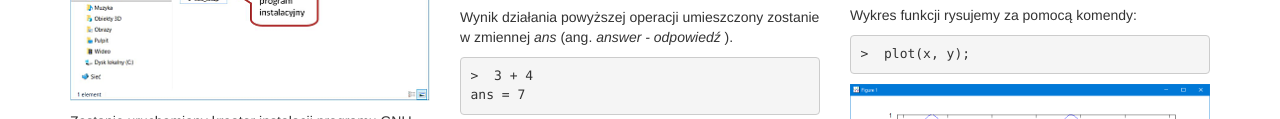
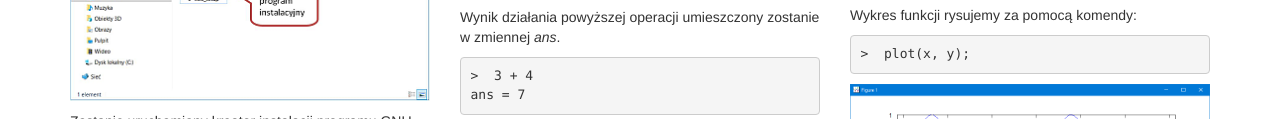
Before and after one commit to slavekjanusz/elektron, a plain HTML site: page elektronika.html in a window 1280 px wide. Shown: the part 827-946 px from the top of the page. Drawn offline with Linux system fonts and the light colour scheme.

Commit message:
Edit file

```diff
--- a/elektronika.html
+++ b/elektronika.html
@@ -203,7 +203,7 @@ utworzonych w środowisku GNU Octave</a>
 		programu Octave po znaku zachęty &gt; wpisz polecenie 3 + 4 i naciśnij klawisz
 		<kbd class="my-kbd">Enter</kbd>. </p>
         <p>Wynik działania powyższej operacji umieszczony zostanie w zmiennej
-        <em>ans</em> (ang. <em> answer - odpowiedź </em>).
+        <em>ans</em>.
         </p>
 
 <pre>
```
